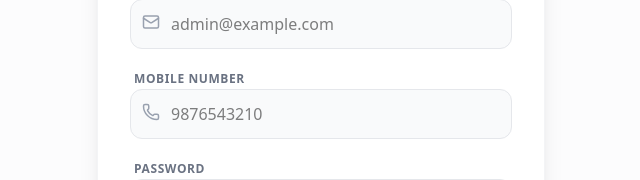
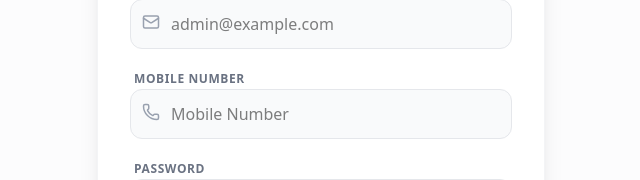
Before and after one commit to codedbymithlesh/maintenance-billing-system, a React (Vite) app in the folder frontend/: page /api/auth/admin/signup in a window 1280 px wide. Shown: the part 367-547 px from the top of the page, without its empty margins (319-959 px from the left). Built offline with nearby package versions, Linux system fonts and the light colour scheme.

Commit message:
validation added

```diff
--- a/frontend/src/pages/AdminRegister.jsx
+++ b/frontend/src/pages/AdminRegister.jsx
@@ -97,9 +97,12 @@ const Register = () => {
                 <Phone className="absolute left-3 top-3.5 text-gray-400 group-focus-within:text-emerald-500 transition-colors" size={18} />
                 <input
                   name="contact"
-                  type="number"
-                  placeholder="9876543210"
+                  type="tel"
+                  placeholder="Mobile Number"
                   required
+                  inputMode="numeric"
+                  pattern="[0-9]*"
+                  maxLength={10}
                   className="w-full pl-10 pr-4 py-3 bg-gray-50 border border-gray-200 rounded-xl focus:outline-none focus:ring-2 focus:ring-emerald-500/20 focus:border-emerald-500 transition-all [appearance:textfield] [&::-webkit-outer-spin-button]:appearance-none [&::-webkit-inner-spin-button]:appearance-none"
                   onChange={handleChange}
                 />
--- a/frontend/src/pages/admin/Resident.jsx
+++ b/frontend/src/pages/admin/Resident.jsx
@@ -217,10 +217,13 @@ const Resident = () => {
                     <div className="relative">
                         <Phone className="absolute left-3 top-3.5 text-gray-400" size={18} />
                         <input
-                            type="number"
+                            type="tel"
                             name="contact"
                             placeholder="Mobile Number"
                             required
+                            inputMode="numeric"
+                            pattern="[0-9]*"
+                            maxLength={10}
                             className="w-full pl-10 pr-4 py-3 bg-gray-50 border border-gray-200 rounded-xl focus:outline-none focus:ring-2 focus:ring-emerald-500/20 focus:border-emerald-500 transition-all"
                             onChange={handleChange}
                             value={formData.contact}
```
